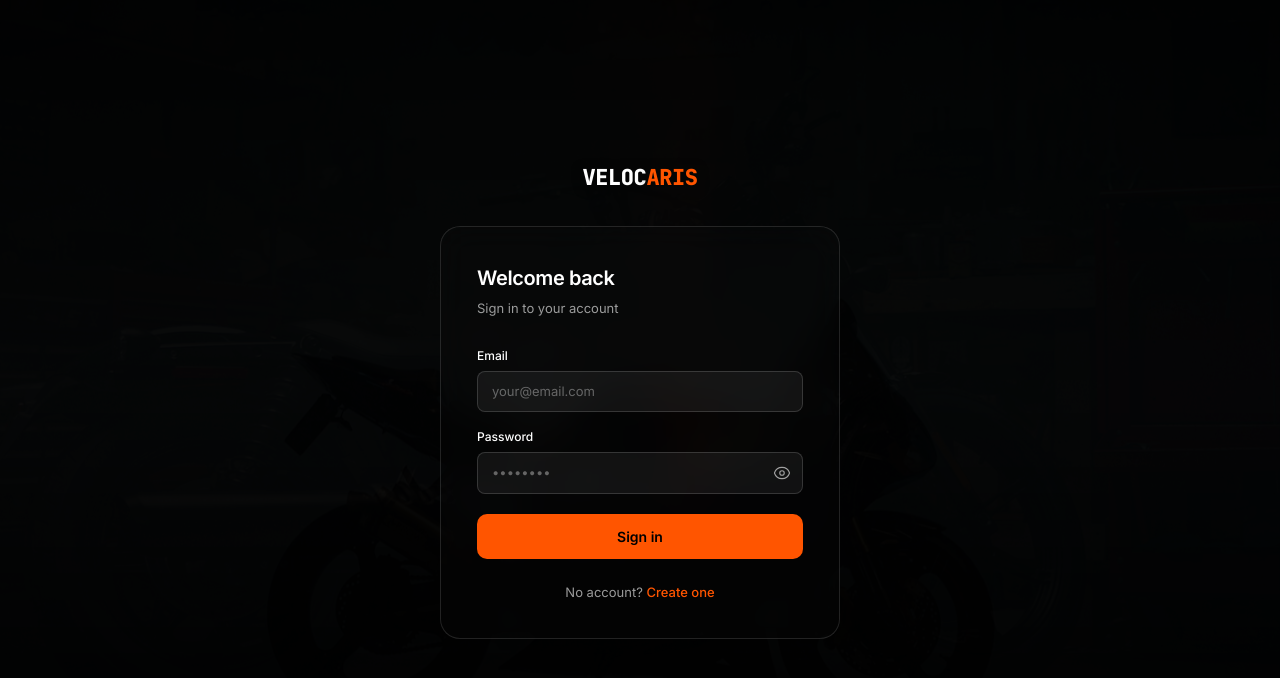
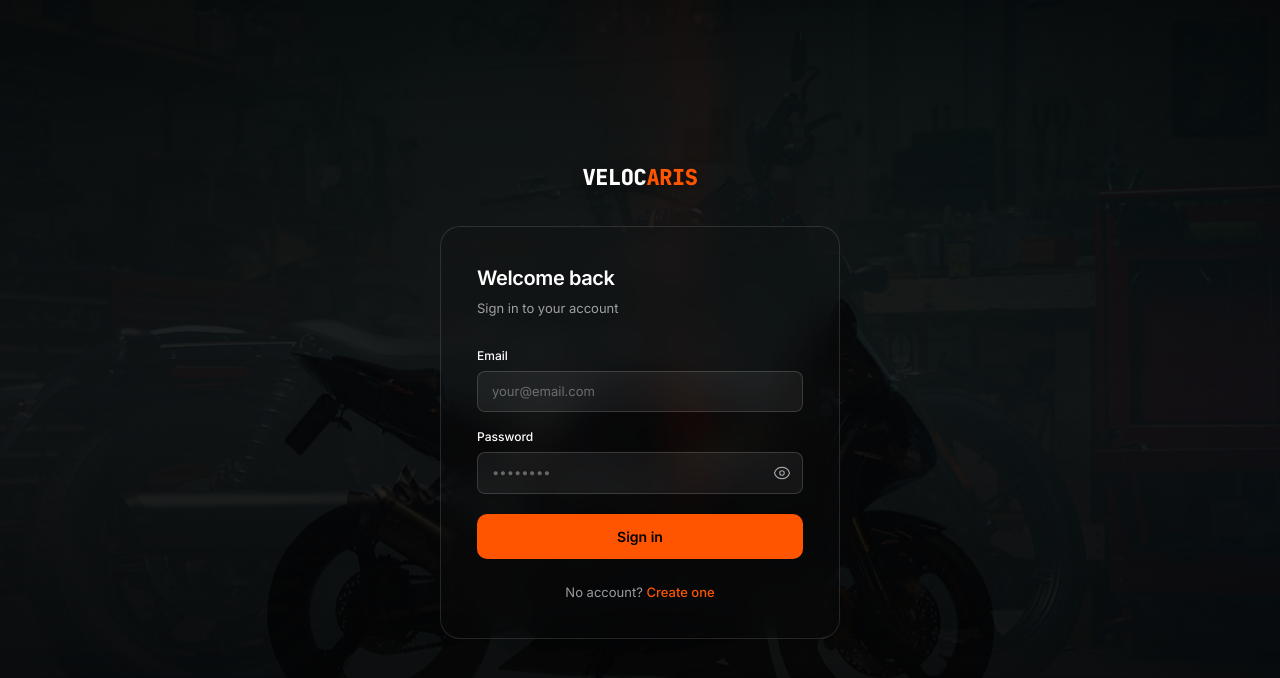
Before and after one commit to mengotduran/ecommerce-react, a Next.js app: page /login in a window 1280 px wide. Shown: the top 678 px of the page. Built offline with nearby package versions, Linux system fonts and the light colour scheme; no server answers.

Commit message:
fix: reduce auth backdrop overlay opacity

```diff
--- a/app/globals.css
+++ b/app/globals.css
@@ -75,7 +75,7 @@ body {
 .auth-backdrop__overlay {
   position: absolute;
   inset: 0;
-  background: linear-gradient(180deg, rgba(0, 0, 0, 0.97) 0%, rgba(0, 0, 0, 0.93) 50%, rgba(0, 0, 0, 0.99) 100%);
+  background: linear-gradient(180deg, rgba(0, 0, 0, 0.85) 0%, rgba(0, 0, 0, 0.78) 50%, rgba(0, 0, 0, 0.9) 100%);
 }
 
 .auth-input {
```
